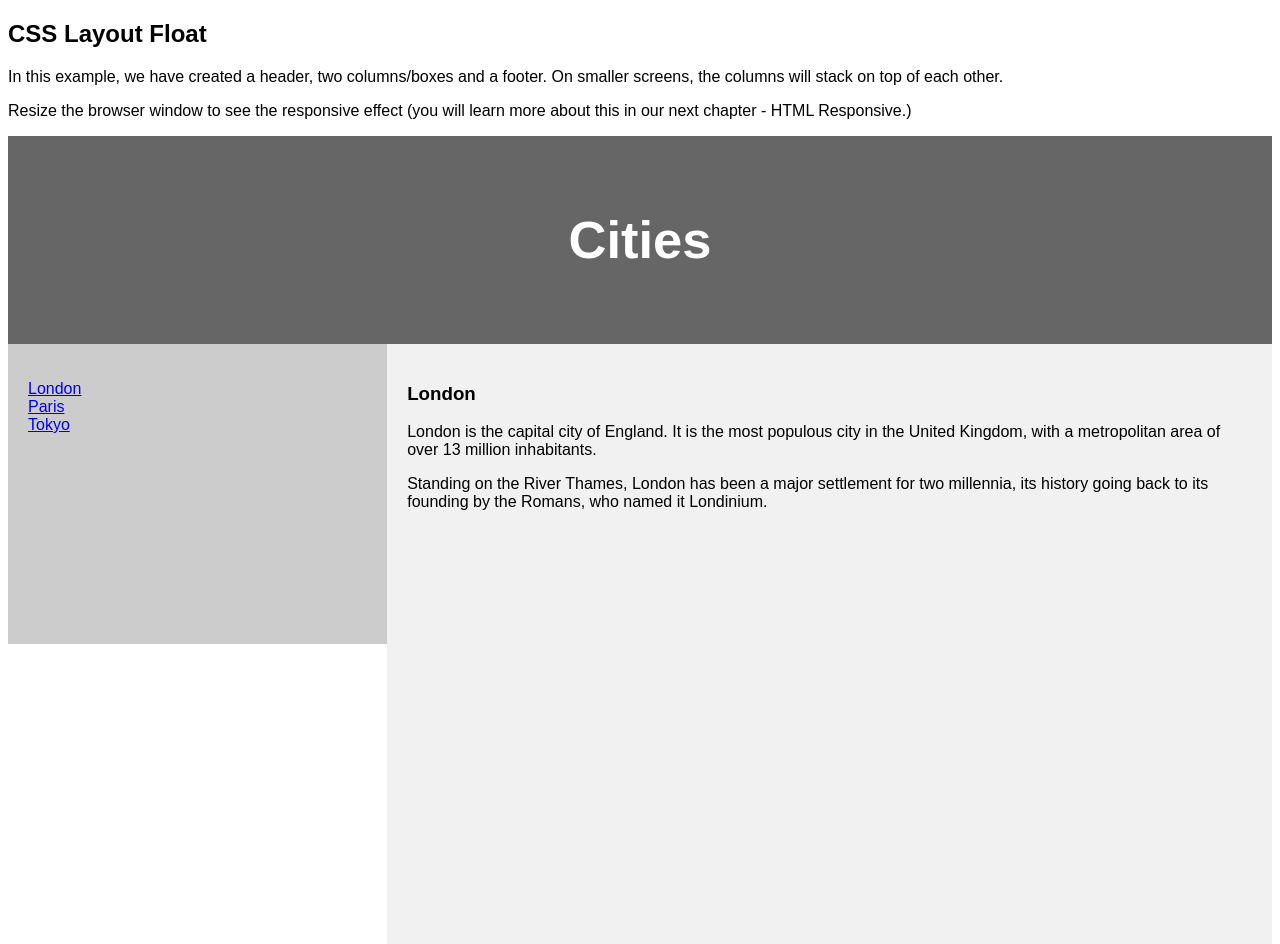
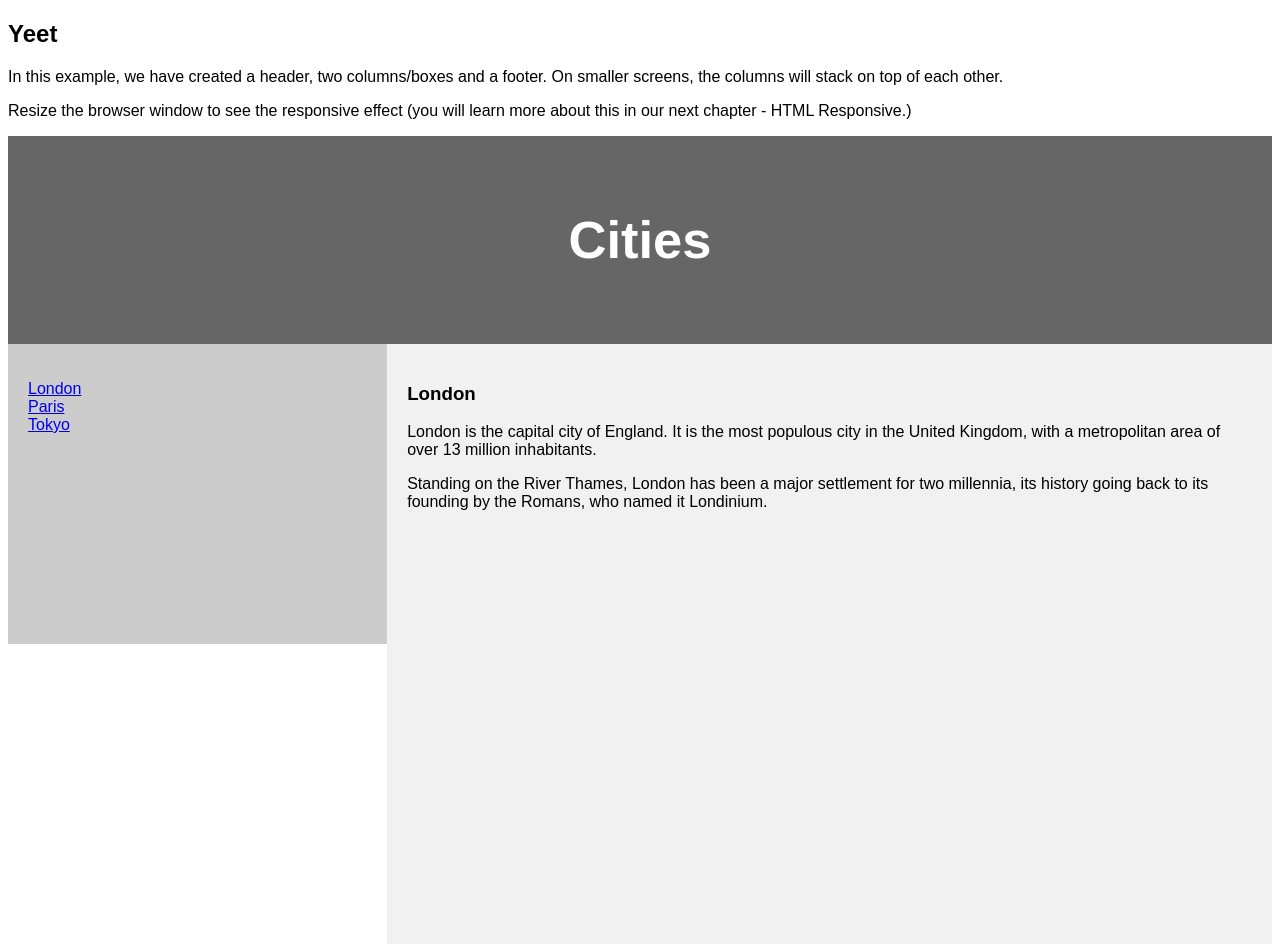
Before and after one commit to yeet227/hcbgf, a plain HTML site: page index.html in a window 1280 px wide. Shown: the top 944 px of the page. Drawn offline with Linux system fonts and the light colour scheme.

Commit message:
Update index.html

```diff
--- a/index.html
+++ b/index.html
@@ -71,7 +71,7 @@ footer {
 </head>
 <body>
 
-<h2>CSS Layout Float</h2>
+<h2>Yeet</h2>
 <p>In this example, we have created a header, two columns/boxes and a footer. On smaller screens, the columns will stack on top of each other.</p>
 <p>Resize the browser window to see the responsive effect (you will learn more about this in our next chapter - HTML Responsive.)</p>
 
```
